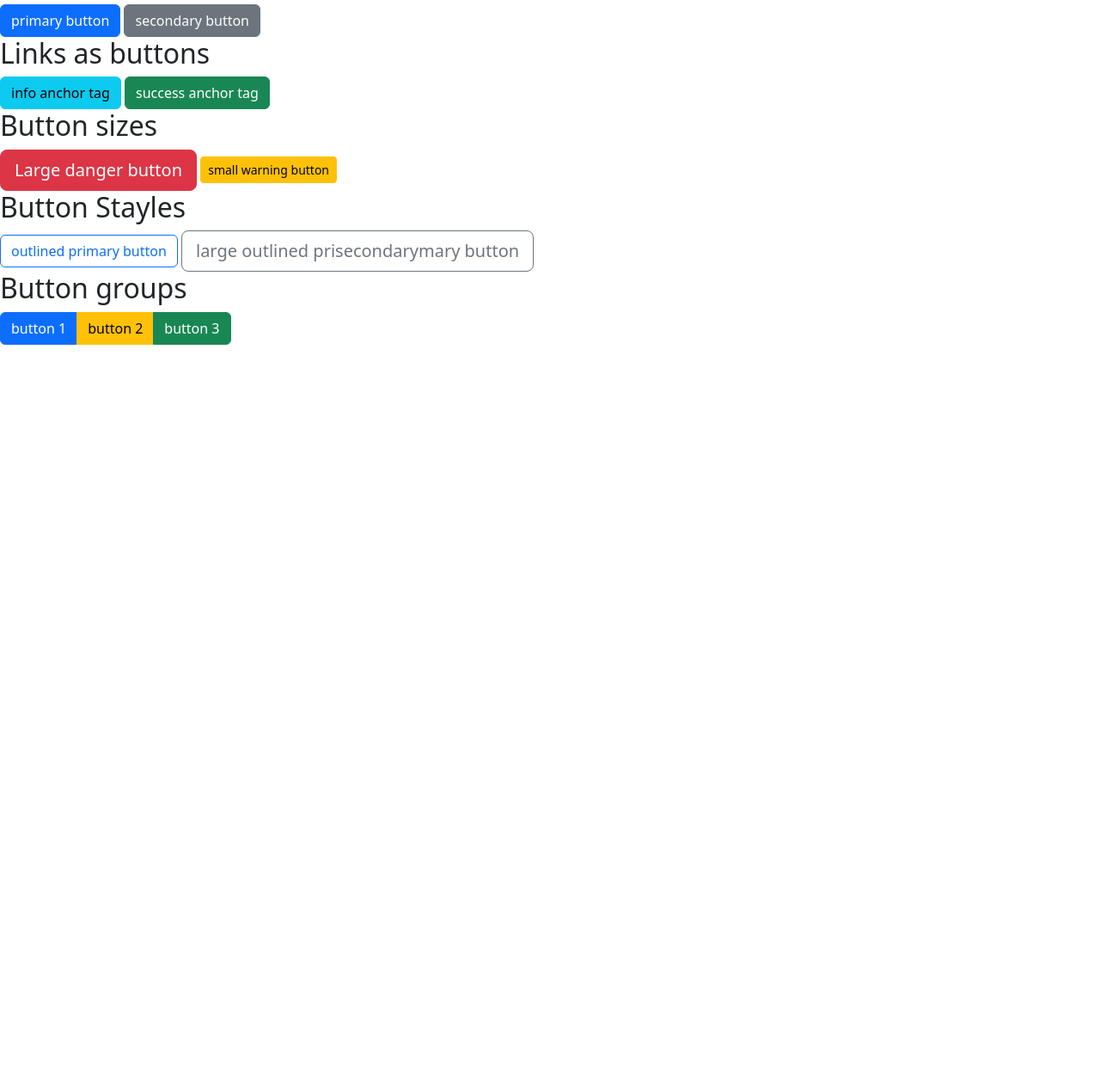
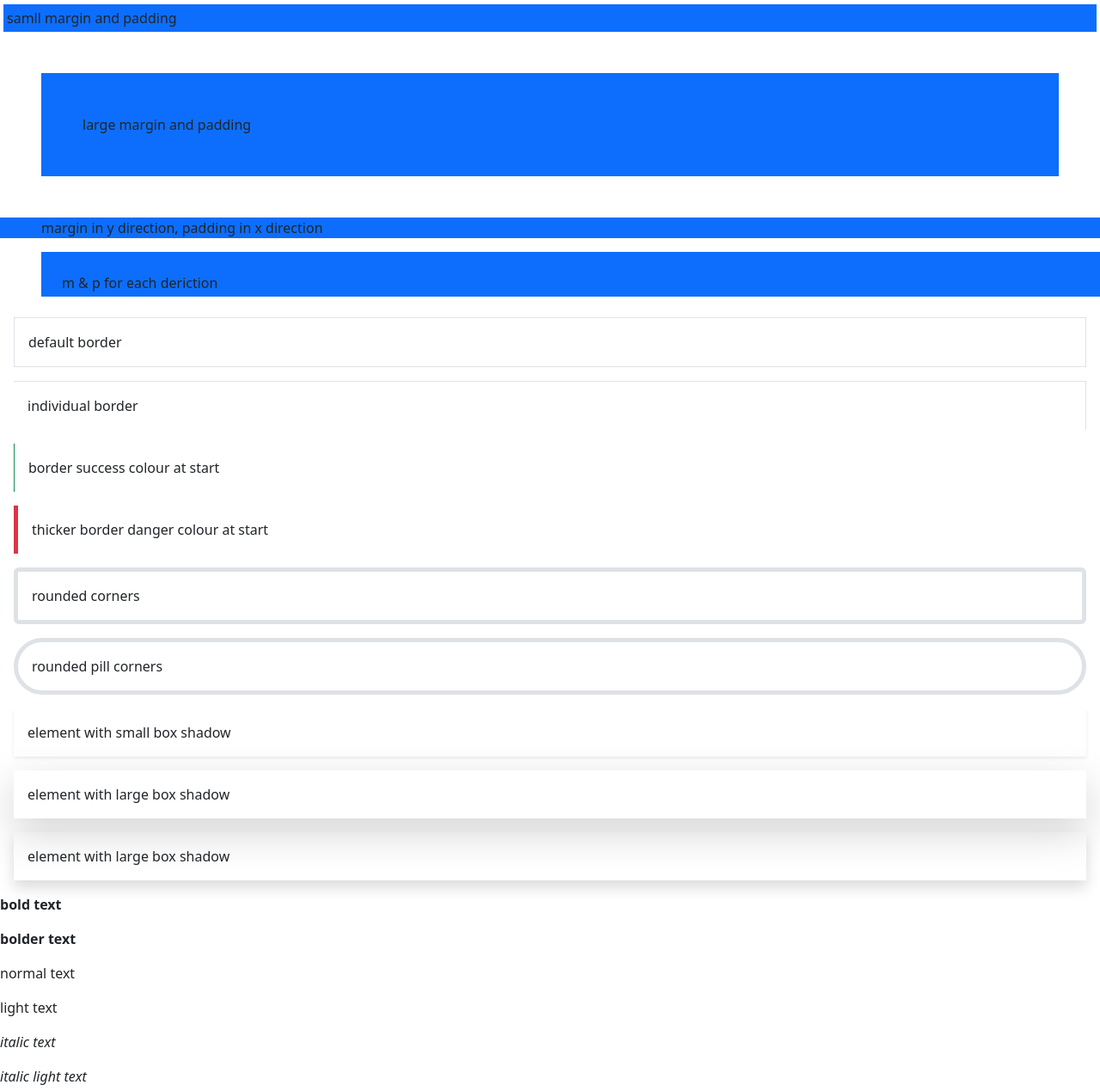
Before and after one commit to deoagent/bootstrap-5-tutorial, a plain HTML site: page index.html in a window 1280 px wide. Shown: the part 51-1320 px from the top of the page at 86% size. Before the commit the page ends 800 px from the top, so only its background shows below. Drawn offline with nearby package versions, Linux system fonts and the light colour scheme.

Commit message:
Utility Classes

```diff
--- a/index.html
+++ b/index.html
@@ -10,35 +10,35 @@
 <body>
     <h1>Net Ninja Pro</h1>
 
-    <!-- basic buttons -->
-    <button class="btn btn-primary">primary button</button>
-    <button class="btn btn-secondary">secondary button</button>
+   <!-- margin and padding -->
+    <div class="bg-primary m-1 p-1">samll margin and padding</div>
+    <div class="bg-primary m-5 p-5">large margin and padding</div>
+    <div class="bg-primary my-3 px-5">margin in y direction, padding in x direction</div>
+    <div class="bg-primary mt-3 mb-4 ms-5 ps-4 pt-4 pe-2 pb-1">m & p for each deriction</div>
 
-    <!-- anchor tags as buttons -->
-    <h2>Links as buttons</h2>
-    <a href="#" class="btn btn-info">info anchor tag</a>
-    <a href="#" class="btn btn-success">success anchor tag</a>
+   <!-- borders -->
+    <div class="m-3 p-3 border">default border</div>
+    <div class="m-3 p-3 border-top border-end">individual border</div>
+    <div class="m-3 p-3 border-start border-success">border success colour at start</div>
+    <div class="m-3 p-3 border-start border-danger border-5">thicker border danger colour at start</div>
+    <div class="m-3 p-3 rounded border border-5">rounded corners</div>
+    <div class="m-3 p-3 rounded-pill border border-5">rounded pill corners</div>
 
 
-    <!-- button sizes -->
-    <h2>Button sizes</h2>
-    <button class="btn btn-lg btn-danger">Large danger button</button>
-    <button class="btn btn-sm btn-warning">small warning button</button>
+   <!-- box shadow -->
+    <div class="m-3 p-3 shadow-sm">element with small box shadow</div>
+    <div class="m-3 p-3 shadow-lg">element with large box shadow</div>
+    <!-- medium shadowexport default -->
+    <div class="m-3 p-3 shadow">element with large box shadow</div>
 
 
-    <!-- outlined styles -->
-    <h2>Button Stayles</h2>
-    <button class="btn btn-outline-primary">outlined primary button</button>
-    <button class="btn btn-outline-secondary btn-lg">large outlined prisecondarymary button</button>
-
-    <!-- button groups -->
-    <h2>Button groups</h2>
-    <div class="btn-group">
-        <a href="#" class="btn btn-primary">button 1</a>
-        <a href="#" class="btn btn-warning">button 2</a>
-        <a href="#" class="btn btn-success">button 3</a>
-    </div>
-
+   <!-- font weight -->
+    <p class="fw-bold">bold text</p>
+    <p class="fw-bolder">bolder text</p>
+    <p>normal text</p>
+    <p class="fw-light">light text</p>
+    <p class="fst-italic">italic text</p>
+    <p class="fst-italic fw-light">italic light text</p>
 
 
     <script src="https://cdn.jsdelivr.net/npm/bootstrap@5.2.0-beta1/dist/js/bootstrap.bundle.min.js" integrity="sha384-pprn3073KE6tl6bjs2QrFaJGz5/SUsLqktiwsUTF55Jfv3qYSDhgCecCxMW52nD2" crossorigin="anonymous"></script>
```
